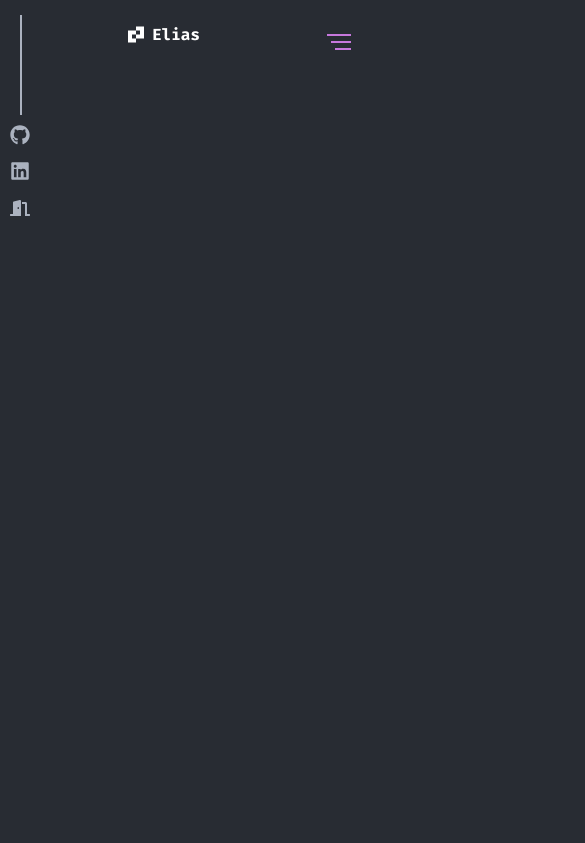
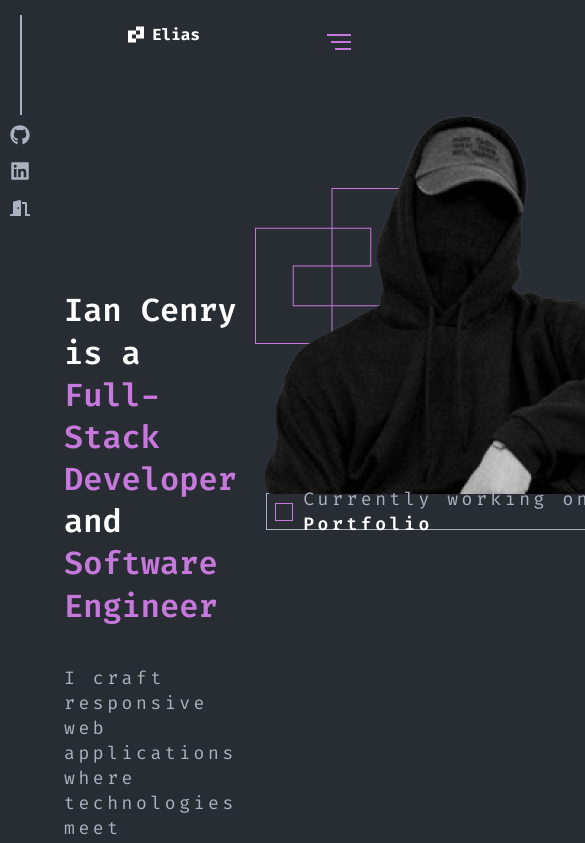
Before and after one commit to iancenry/portfolio2.0, a React (Vite) app: page / in a window 390 px wide. Shown: the top 843 px of the page, 585 px wide, since content can reach past the window. Built offline with nearby package versions, Linux system fonts and the light colour scheme.

Commit message:
update global styles

```diff
--- a/src/sass/index.scss
+++ b/src/sass/index.scss
@@ -44,7 +44,8 @@ html {
 *::after {
   box-sizing: inherit;
   scroll-behavior: smooth;
-  overflow: hidden;
+  // overflow: hidden;
+  font-family: 'Fira Code';
 }
 
 body {
@@ -139,3 +140,22 @@ a:hover {
   //hide for desktop viewport widths
   @include breakpoint-down(small);
 }
+
+@media screen and (max-width: 2000px) {
+}
+
+/* 0-900 */
+@media screen and (max-width: 900px) {
+  .section {
+    padding: 1rem 7rem;
+    height: 100svh;
+  }
+}
+
+/* 0-650 */
+@media screen and (max-width: 650px) {
+  .section {
+    padding: 0 4rem;
+    height: 100svh;
+  }
+}
```
